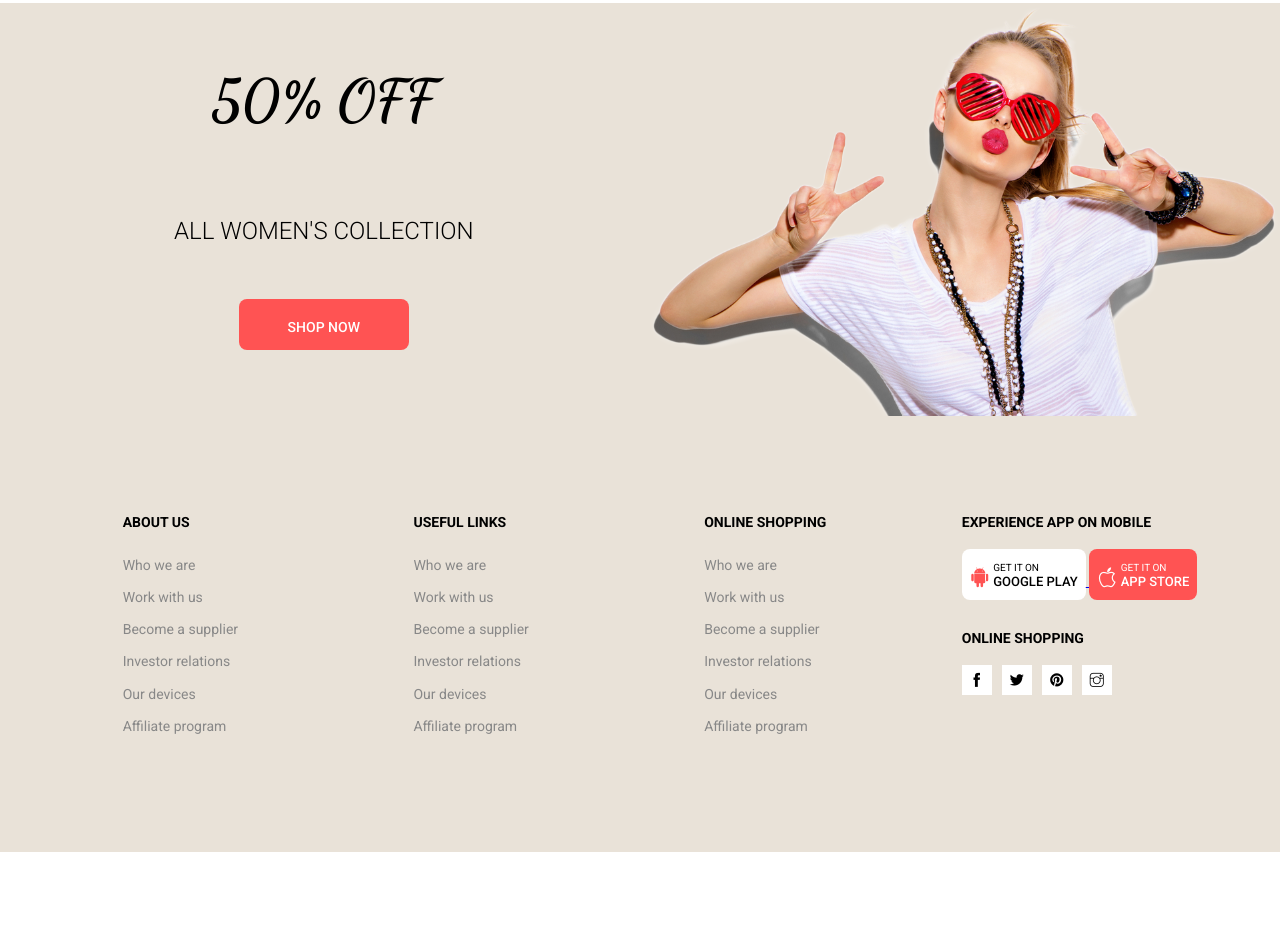
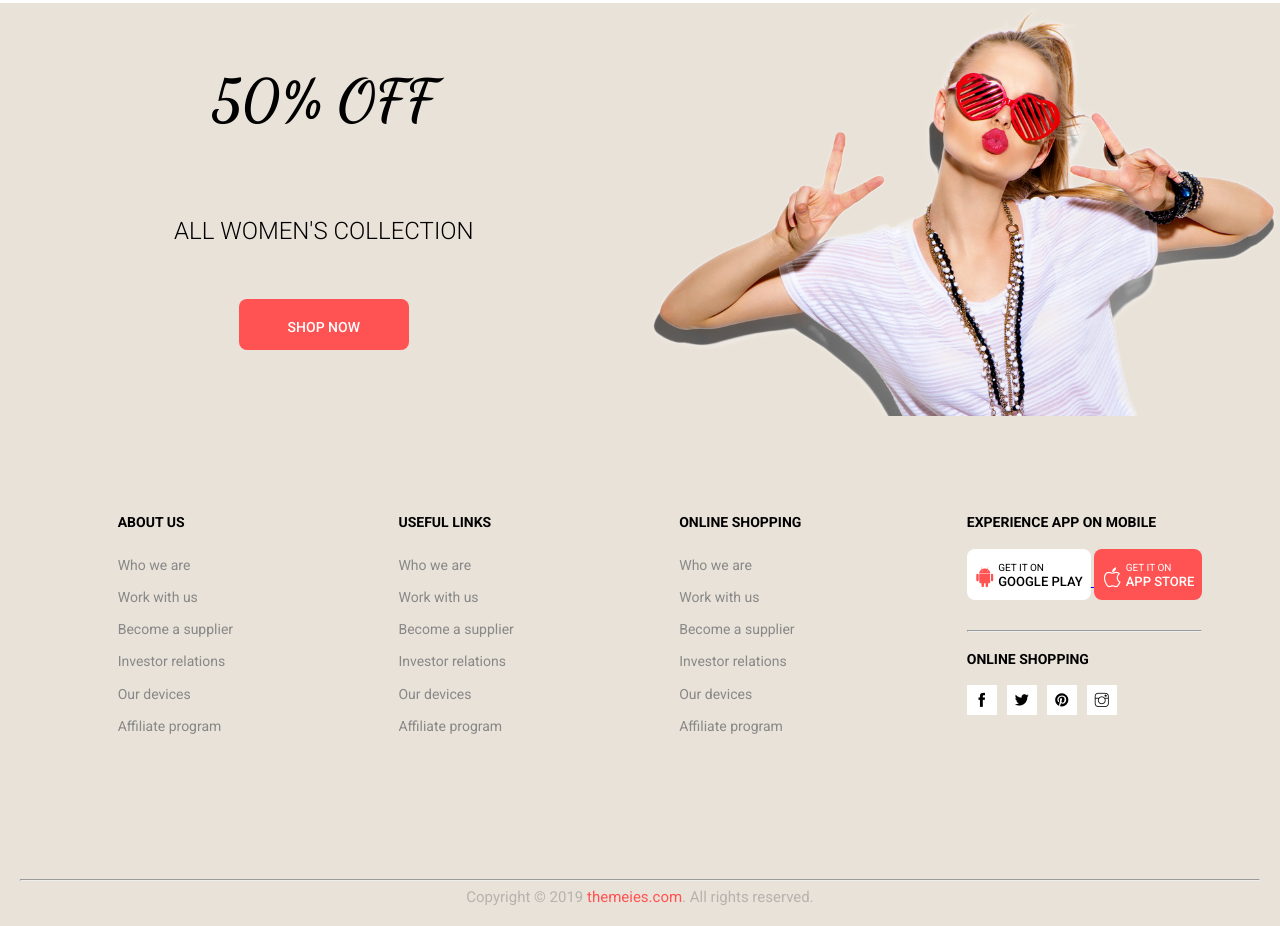
Before and after one commit to thekyeZ/fooseshoes, a website: page index.html in a window 1280 px wide. Shown: the part 1365-2291 px from the top of the page. Before the commit the page ends 2217 px from the top, so only its background shows below. Drawn offline with Linux system fonts and the light colour scheme; files whose address does not match are found by name.

Commit message:
working footer-applications padding

```diff
--- a/index.html
+++ b/index.html
@@ -249,6 +249,7 @@
                                 </div>
                             </a>
                         </div>
+                        <hr>
                     <div>
                         <h4 class="list__title">online shopping</h4>
                         <div class="icons-footer">
@@ -261,11 +262,11 @@
                 </div>
             </div>
         </div>
+
         </div>
-
 </div>
-
-
+        <div class="copyright"><hr>
+            Copyright © 2019 <a href ="#" class="red-link">themeies.com</a>. All rights reserved.</div>
     </footer>
 </main>
 
--- a/scss/main.scss
+++ b/scss/main.scss
@@ -651,11 +651,15 @@ footer {
   transform: translate(-50%, -50%);
 }
 
-.copyright-container {
-  margin: 15px;
+footer {
+  display: flex;
+  flex-direction: column;
 }
-
+.footer-applications {
+  padding: 0 0 0 40px;
+}
 .copyright {
+  padding: 20px;
   position: relative;
   text-align: center;
   color: #8888;
@@ -663,7 +667,7 @@ footer {
   background-color: #e9e2d8;
 }
 
-a.red_link {
+a.red-link {
   color: #ff5353;
   text-decoration: none;
 }
@@ -700,11 +704,12 @@ a.red_link {
     &__item {
       list-style: none;
       display: none;
+      @include behavior;
     }
 
     :hover.menu__item {
       color: #ff5353;
-      @include behavior;
+
     }
   }
   .hamburger-menu {
@@ -740,7 +745,6 @@ a.red_link {
   }
 }
 
-
 @media (min-width: 424px) and (max-width: 575px) {
   .navigation-bar {
     height: 90.4px;
@@ -771,12 +775,12 @@ a.red_link {
 
     &__item {
       list-style: none;
-      display: none;
+      display: none; @include behavior;
     }
 
     :hover.menu__item {
       color: #ff5353;
-      @include behavior;
+
     }
   }
   .hamburger-menu {
@@ -808,8 +812,8 @@ a.red_link {
     flex-wrap: wrap;
   }
   .button__apple, .button__google {
-     width: 50%;
-   }
+    width: 50%;
+  }
   .footer-row {
     max-width: 540px;
     flex-wrap: wrap;
@@ -902,6 +906,7 @@ a.red_link {
   }
 
 }
+
 @media (min-width: 768px) and (max-width: 991px) {
   .header__top {
     display: inline-block;
@@ -937,12 +942,12 @@ a.red_link {
 
     &__item {
       list-style: none;
-      display: none;
+      display: none;   @include behavior;
     }
 
     :hover.menu__item {
       color: #ff5353;
-      @include behavior;
+
     }
   }
   .navigation-bar {
@@ -1021,7 +1026,6 @@ a.red_link {
   }
 
 }
-
 
 @media (min-width: 992px) {
   .container {
@@ -1110,7 +1114,8 @@ a.red_link {
     @include flex(flex, column, space-between, center);
     display: block;
     flex-wrap: wrap;
-    @include wider-margin;}
+    @include wider-margin;
+  }
   .footer-container {
     padding: 80px 15px;
     margin: auto;
```
Also changed, not shown: css/main.css, 1 other file.
